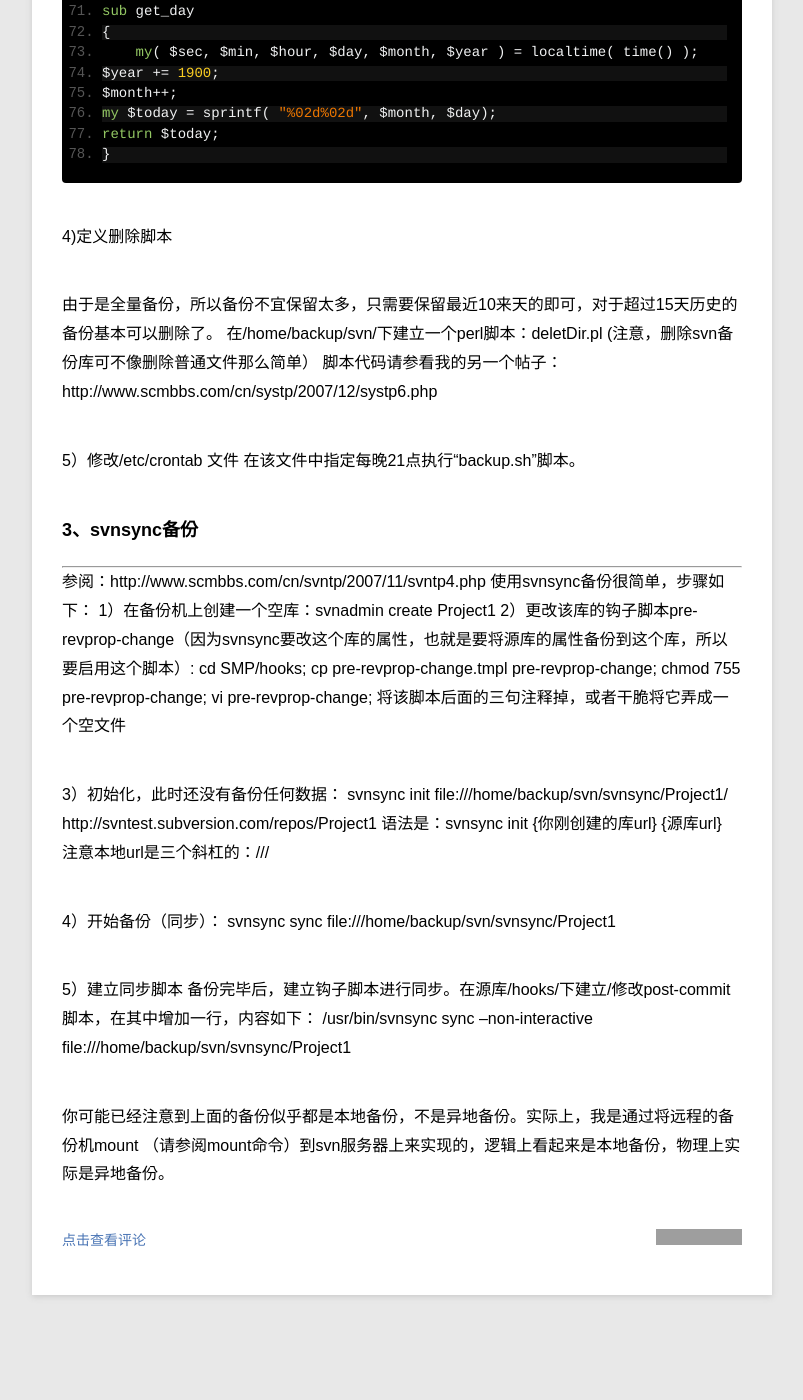
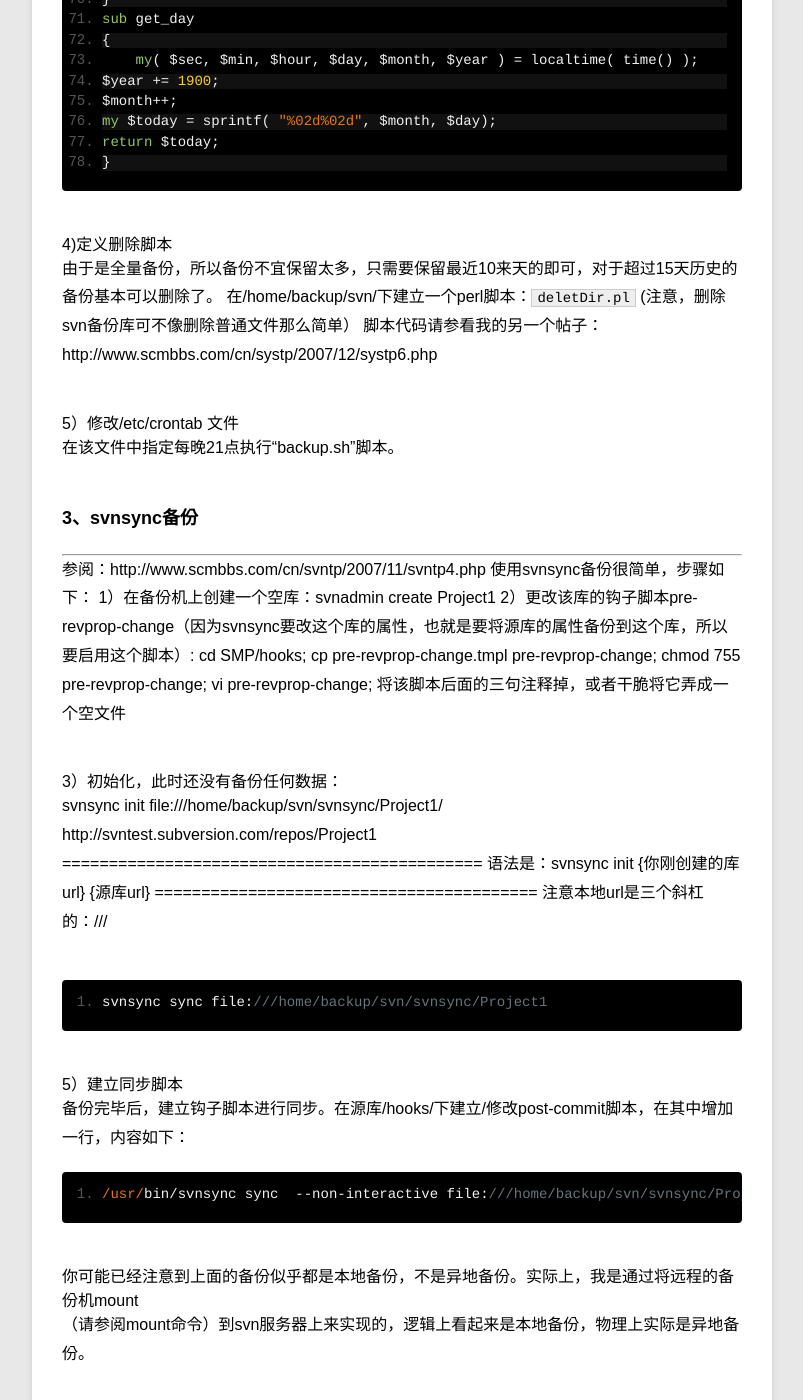
Before and after one commit to szulrj2008/jethro.github.io, a Jekyll site: the page built from _posts/blog/2014-06-25-svn-backup.md, in a window 1280 px wide and 1400 px high, scrolled down 5663 px. Shown: the whole window, without its empty margins (78-881 px from the left). Built offline with Jekyll 4.4.1, drawn with Linux system fonts in a browser that asks for light colours; Markdown is read by kramdown in place of the engine named in the settings; before the commit the page ends 7038 px from its top, so only the background shows below that; some of the changed text lies outside the part shown; grey boxes are pictures that could not be loaded.

Commit message:
222
2222

```diff
--- a/_posts/blog/2014-06-25-svn-backup.md
+++ b/_posts/blog/2014-06-25-svn-backup.md
@@ -124,7 +124,7 @@ category: blog
 svnadmin hotcopy是将整个库都“热”拷贝一份出来，包括库的钩子脚本、配置文件等；任何时候运行这个脚本都得到一个版本库的安全拷贝，不管是否有其他进程正在使用版本库。
 
 1）定义备份策略
-
+===============================
 备份频度：每天进行一次全量备份;
 =============================================
 备份地点：备份目录以日期命名，备份路径到 /home/backup/svn/${mmdd};
@@ -136,6 +136,7 @@ svnadmin hotcopy是将整个库都“热”拷贝一份出来，包括库的钩
 备份检查：备份完毕后自动运行检查脚本、自动发送报告。
 
 2）建立备份脚本
+======
 在自己home目录 ~/下创建一个文件，backup.sh：
 
 	#!/bin/bash
@@ -156,7 +157,8 @@ svnadmin hotcopy是将整个库都“热”拷贝一份出来，包括库的钩
 	perl /home/backup/svn/deletDir.pl  #运行删除脚本，对过期备份进行删除。
 
 3）建立检查脚本
-  在上面指定的地方/home/backup/svn/下建立一个perl脚本：backup_check.pl
+==================
+在上面指定的地方/home/backup/svn/下建立一个perl脚本：backup_check.pl
 备份完整性检查的思路是：对备份的库运行 svnlook youngest，如果能正确打印出最新的版本号，则表明备份文件没有缺失；如果运行报错，则说明备份不完整。我试过如果备份中断，则运行svnlook youngest会出错。
 
 perl脚本代码如下：
@@ -242,13 +244,14 @@ perl脚本代码如下：
 
 
 4)定义删除脚本
-
+=========
 由于是全量备份，所以备份不宜保留太多，只需要保留最近10来天的即可，对于超过15天历史的备份基本可以删除了。
-在/home/backup/svn/下建立一个perl脚本：deletDir.pl
+在/home/backup/svn/下建立一个perl脚本：`deletDir.pl`
 (注意，删除svn备份库可不像删除普通文件那么简单）
 脚本代码请参看我的另一个帖子：http://www.scmbbs.com/cn/systp/2007/12/systp6.php
 
 5）修改/etc/crontab 文件
+===============================
 在该文件中指定每晚21点执行“backup.sh”脚本。
 
 ###3、svnsync备份
@@ -264,18 +267,25 @@ perl脚本代码如下：
 将该脚本后面的三句注释掉，或者干脆将它弄成一个空文件
 
 3）初始化，此时还没有备份任何数据：
+=====================================
 svnsync init file:///home/backup/svn/svnsync/Project1/  http://svntest.subversion.com/repos/Project1
-  语法是：svnsync init {你刚创建的库url} {源库url}
-  注意本地url是三个斜杠的：///
+=============================================
+语法是：svnsync init {你刚创建的库url} {源库url}
+=========================================
+注意本地url是三个斜杠的：///
 
 4）开始备份（同步）：
-  svnsync sync file:///home/backup/svn/svnsync/Project1
+======================================================
+	svnsync sync file:///home/backup/svn/svnsync/Project1
 
 5）建立同步脚本
-  备份完毕后，建立钩子脚本进行同步。在源库/hooks/下建立/修改post-commit脚本，在其中增加一行，内容如下：
+=========================================================================
+备份完毕后，建立钩子脚本进行同步。在源库/hooks/下建立/修改post-commit脚本，在其中增加一行，内容如下：
+
 	/usr/bin/svnsync sync  --non-interactive file:///home/backup/svn/svnsync/Project1
 
 你可能已经注意到上面的备份似乎都是本地备份，不是异地备份。实际上，我是通过将远程的备份机mount
+===========================================================================
 （请参阅mount命令）到svn服务器上来实现的，逻辑上看起来是本地备份，物理上实际是异地备份。
 
 
```
